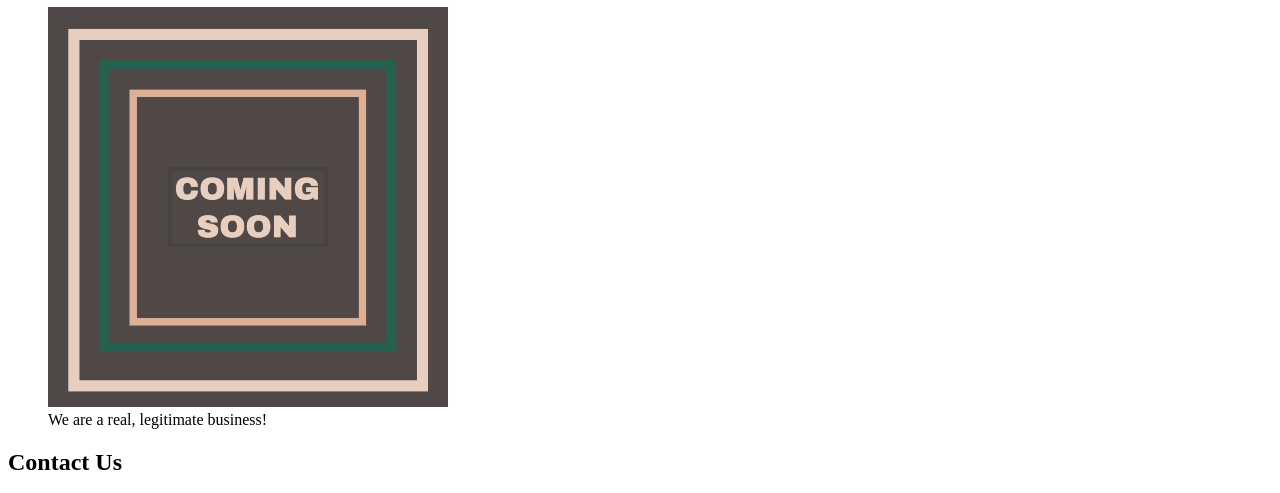
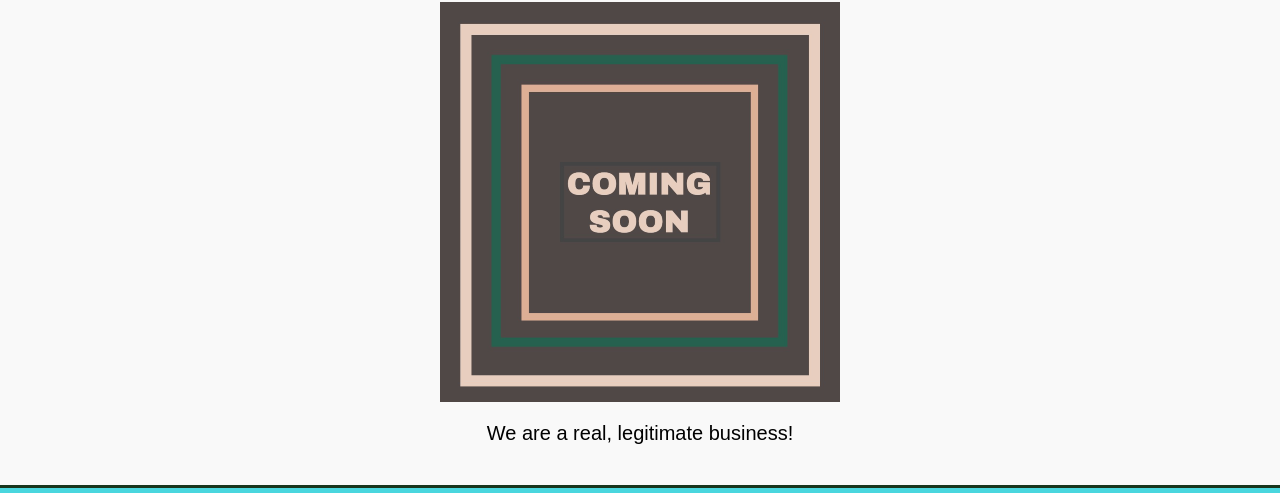
Before and after one commit to Rylanjp/mini-project-1, a plain HTML site: page index.html in a window 1280 px wide. Shown: the part 143-636 px from the top of the page. Drawn offline with Linux system fonts and the light colour scheme; the site is published under a folder, as on GitHub Pages, so addresses that start at the root find nothing.

Commit message:
adding period

```diff
--- a/index.html
+++ b/index.html
@@ -3,7 +3,7 @@
 <head>
   <meta charset="UTF-8">
   <meta name="viewport" content="width=device-width, initial-scale=1.0">
-  <link rel="stylesheet" type="text/css" href="/assets/css/style.css">
+  <link rel="stylesheet" type="text/css" href="./assets/css/style.css">
   <title>Mini Project</title>
 </head>
 
```
